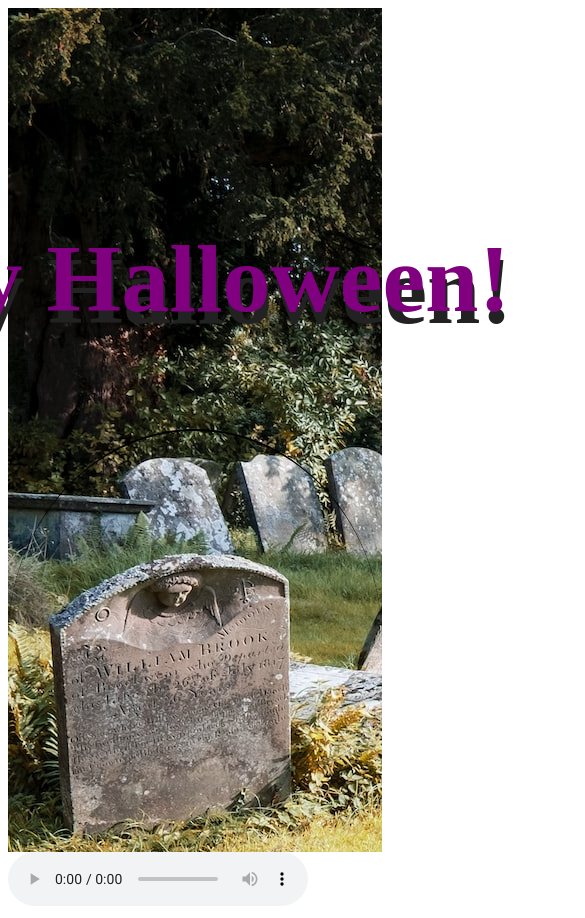
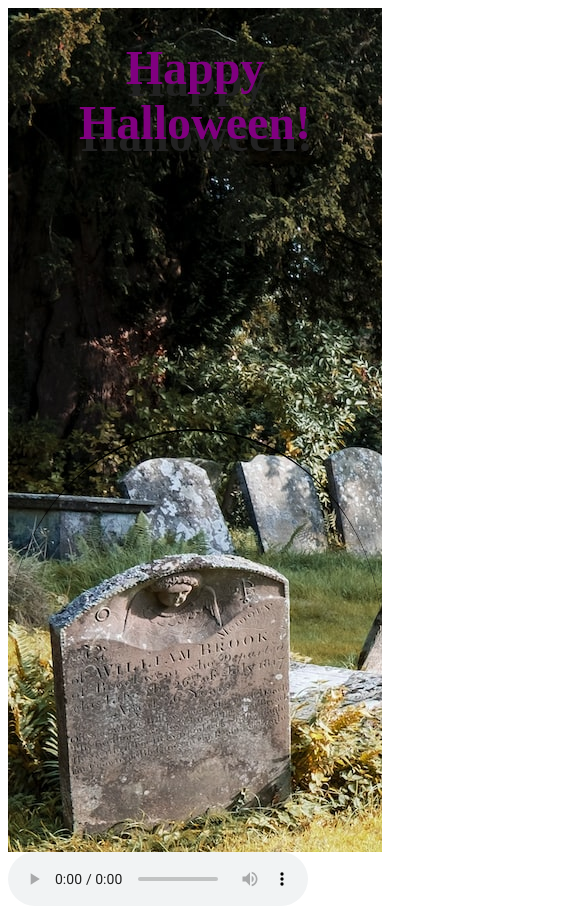
Before and after one commit to ryanAllMad/happy-halloween, a React (Create React App) app: page / in a window 390 px wide. Shown: the top 918 px of the page, 585 px wide, since content can reach past the window. Built offline with nearby package versions, Linux system fonts and the light colour scheme; a web font is replaced by a local one.

Commit message:
responsive upgrade

```diff
--- a/src/App.css
+++ b/src/App.css
@@ -92,3 +92,15 @@
   text-shadow: 2px 12px #222;
   animation: waveIn 3s;
 }
+@media only screen and (max-width: 1100px) {
+  .spooky {
+      position: relative;
+      top: unset;
+      left: unset;
+      transform: translate(0%, 0%);
+      overflow-wrap:break-word;
+      width: 100%;
+      font-size: 1.5em;
+      text-align: center;
+  }
+}
```
